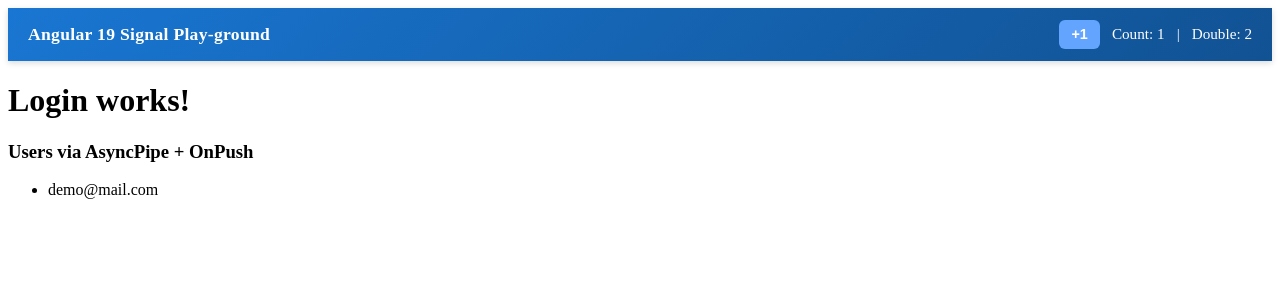
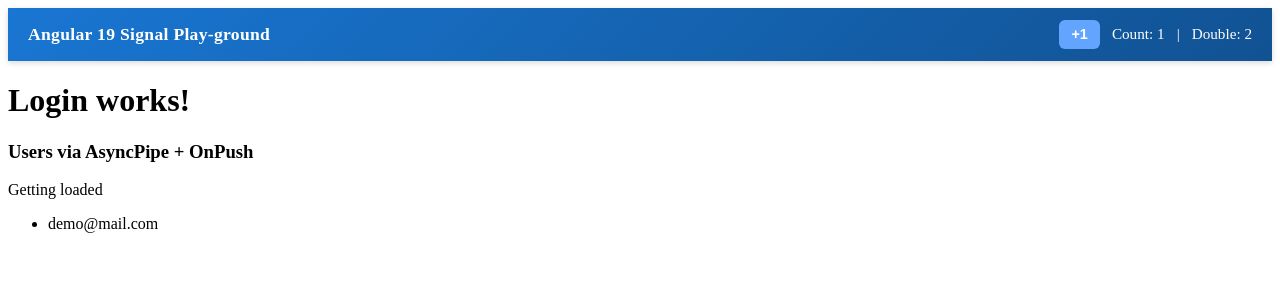
Before and after one commit to Div-404/ng19-workshop, an Angular app: page /login in a window 1280 px wide. Shown: the top 300 px of the page. Built offline with nearby package versions, Linux system fonts and the light colour scheme; data requests are answered from the project's data file.

Commit message:
feat: use toSignal + computed loading flag, remove AsyncPipe

```diff
--- a/src/app/features/login/login.html
+++ b/src/app/features/login/login.html
@@ -11,7 +11,7 @@
 <section>
   <h3>Users via AsyncPipe + OnPush</h3>
   <!-- loading -->
-  @if (users$ | async; as users) {
+  <!-- @if (users$ | async; as users) {
     <ul>
       @for (u of users; track u.id) {
         <li>{{ u.email }}</li>
@@ -19,5 +19,13 @@
     </ul>
   } @else {
     <p>Loading…</p>
-  }
+  } -->
+    @if(loading()){
+        <p> Getting loaded</p>
+    }
+    <ul>
+        @for(u of users(); track u.id){
+            <li>{{u.email}}</li>
+        }
+    </ul>
 </section>
--- a/src/app/features/login/login.ts
+++ b/src/app/features/login/login.ts
@@ -1,8 +1,9 @@
-import { ChangeDetectionStrategy, Component, OnDestroy, OnInit } from '@angular/core';
+import { ChangeDetectionStrategy, Component, computed, OnDestroy, OnInit } from '@angular/core';
 import { JsonDataService } from '../../core/services/json-data.service';
 import { User } from '../../shared/models/user';
 import { Observable, Subscription } from 'rxjs';
 import { CommonModule } from '@angular/common';
+import { toSignal } from '@angular/core/rxjs-interop';
 
 @Component({
   selector: 'app-login',
@@ -14,6 +15,10 @@
 })
 export class Login implements OnInit {
   // users: User[] = [];
+  users:any;
+  loading:any;
+  users$!: Observable<User[]>;
+
   // private sub = new Subscription();
   constructor(private service: JsonDataService) {
     // this.sub.add(
@@ -25,10 +30,14 @@
     //     error: (err) => console.error(err)
     //   })
     // );
+     this.users = toSignal(this.service.getUsers(),{initialValue:[]})
+  this.loading = computed(()=> this.users.length == 0)
   }
-  users$!: Observable<User[]>;
+
 ngOnInit(): void {
-  this.users$ = this.service.getUsers();
+//   // this.users$ = this.service.getUsers();
+//   this.users = toSignal(this.service.getUsers(),{initialValue:[]})
+//   this.loading = computed(()=> this.users.length == 0)
 }
 
   // ngOnDestroy(): void {
```
